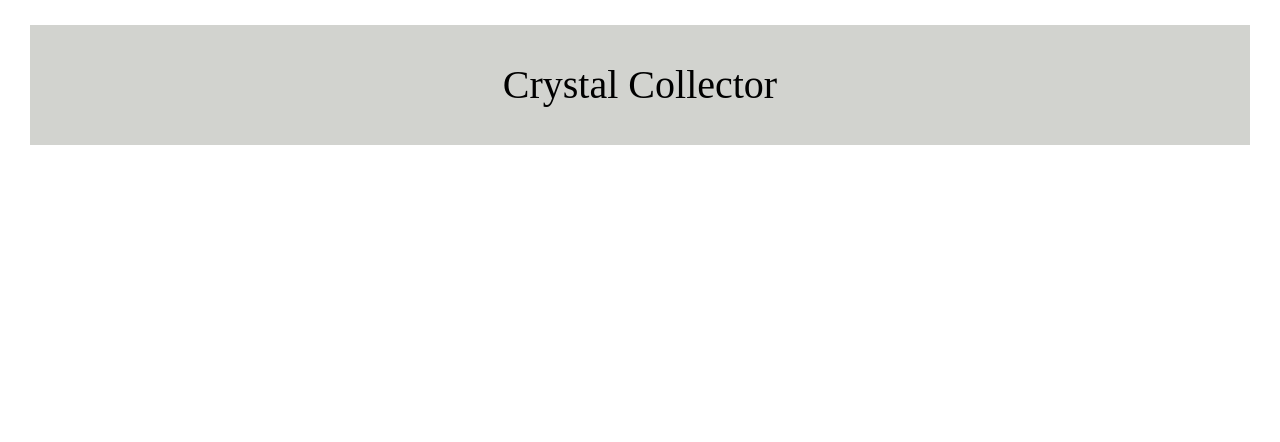
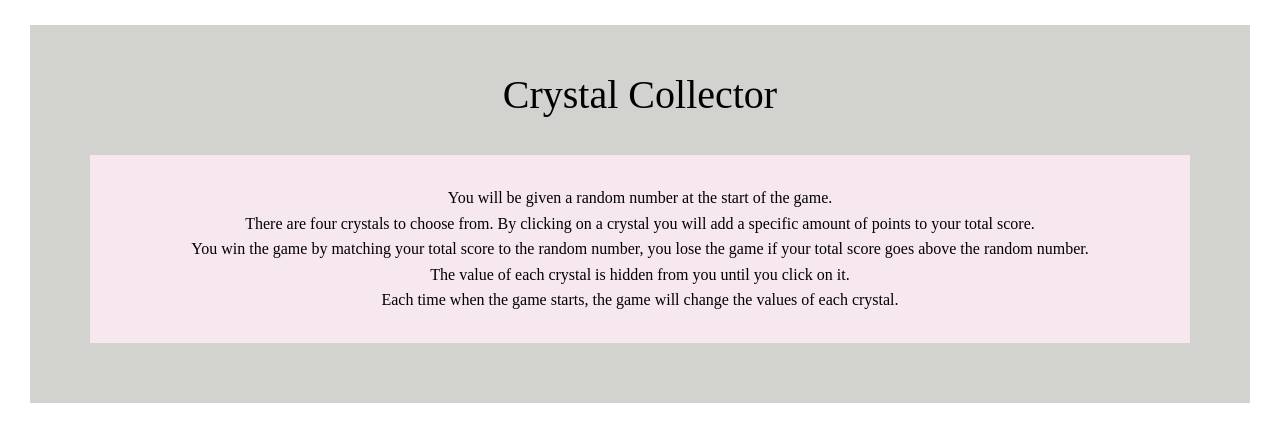
Before and after one commit to MarleeG/Crysal-Collector-TT, a plain HTML site: page index.html in a window 1280 px wide. Drawn offline with Linux system fonts and the light colour scheme.

Commit message:
add rules to the index.html file and did some styling to it

```diff
--- a/assets/css/style.css
+++ b/assets/css/style.css
@@ -1,11 +1,21 @@
 .header{
-    margin: auto;
     background-color: #D2D3CF;
     text-align: center;
     margin: 25px 30px;
+    padding: 10px 10px;
 }
 
 .header h1{
     font-size: 40px;
     padding: 40px;
 }
+
+div.rules{
+    background-color: #F7E7EF;
+    margin: 0px 50px 50px 50px;
+}
+
+div.rules p{
+    padding: 30px;
+    line-height: 1.6;
+}
--- a/index.html
+++ b/index.html
@@ -1,32 +1,47 @@
 <!DOCTYPE html>
 <html lang="en">
+
 <head>
     <meta charset="UTF-8">
     <meta name="viewport" content="width=device-width, initial-scale=1.0">
     <meta http-equiv="X-UA-Compatible" content="ie=edge">
     <!-- reset.css -->
-    <link rel="stylesheet" href="./assets/css/reset.css" type='text/css'/>
+    <link rel="stylesheet" href="./assets/css/reset.css" type='text/css' />
     <!-- style.css -->
-    <link rel="stylesheet" href="./assets/css/style.css" type='text/css'/>
+    <link rel="stylesheet" href="./assets/css/style.css" type='text/css' />
 
     <!-- game.js -->
     <script src="./assets/javascript/game.js"></script>
 
     <title>Crystal Collector - TT</title>
 </head>
+
 <body>
     <div class="wrapper">
         <div class="container">
             <!-- Header -->
             <div class="header">
                 <h1>Crystal Collector</h1>
-                <!-- Add rules to the header page -->
-                <!-- <div class="rules">
 
-                </div> -->
+                <div class="rules">
+                    <p>
+                        You will be given a random number at the start of the game.
+                        <br/>
+                        There are four crystals to choose from. By clicking on a crystal
+                        you will add a specific amount of points to your total score.
+                        <br/>
+                        You win the game by matching your total score to the random number,
+                        you lose the game if your total score goes above the random number.
+                        <br/>
+                        The value of each crystal is hidden from you until you click on it.
+                        <br/>
+                        Each time when the game starts, the game will change the values of each crystal.
+                    </p>
+                </div>
             </div>
 
         </div>
     </div>
 </body>
+
 </html>
```
